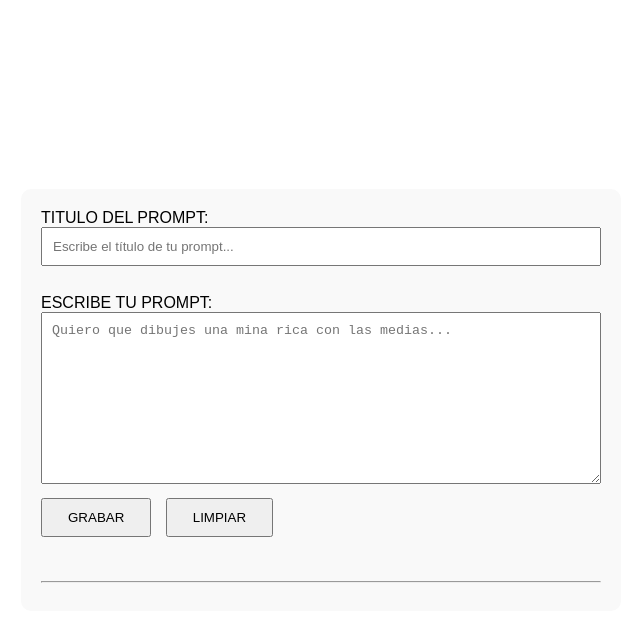
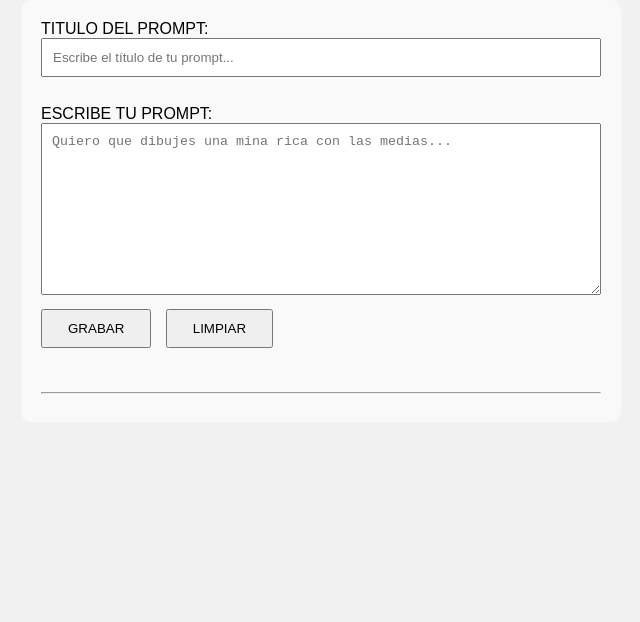
Before and after one commit to NetworkingCode/PrompTest, a plain HTML site: page index.html in a window 1280 px wide. Shown: the whole page, without its empty margins (319-959 px from the left). Drawn offline with Linux system fonts and the light colour scheme.

Commit message:
Update index.html

```diff
--- a/index.html
+++ b/index.html
@@ -13,8 +13,11 @@
             padding: 0;
             display: flex;
             justify-content: center;
-            align-items: center;
-            height: 100vh;
+            align-items: flex-start;
+            height: 100%;
+            min-height: 100vh;
+            overflow-y: auto;
+            background-color: #f1f1f1;
         }
 
 
```
